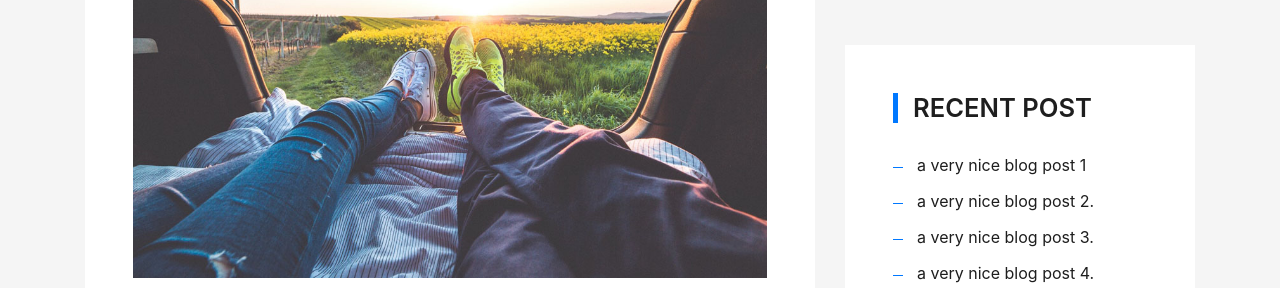
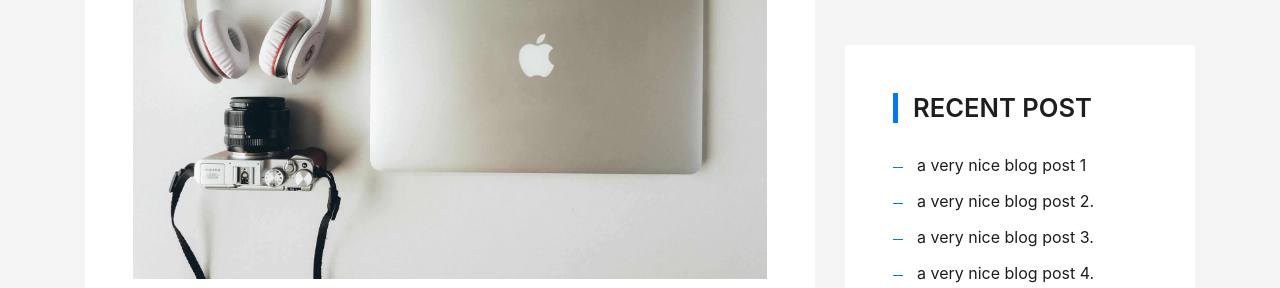
Before and after one commit to MrVicsingsBot/thefuturist, a plain HTML site: page blog-single.html in a window 1280 px wide. Shown: the part 630-918 px from the top of the page. Drawn offline with Linux system fonts and the light colour scheme; files whose address does not match are found by name.

Commit message:
corrected the photo for blog

```diff
--- a/blog-single.html
+++ b/blog-single.html
@@ -99,7 +99,7 @@
         <div class="col-md-8">
           <div class="post-box">
             <div class="post-thumb">
-              <img src="img/post-1.jpg" class="img-fluid" alt="">
+              <img src="img/CLAG.jpg" class="img-fluid" alt="">
             </div>
             <div class="post-meta">
               <h1 class="article-title">Connect Learn and Grow.</h1>
```
